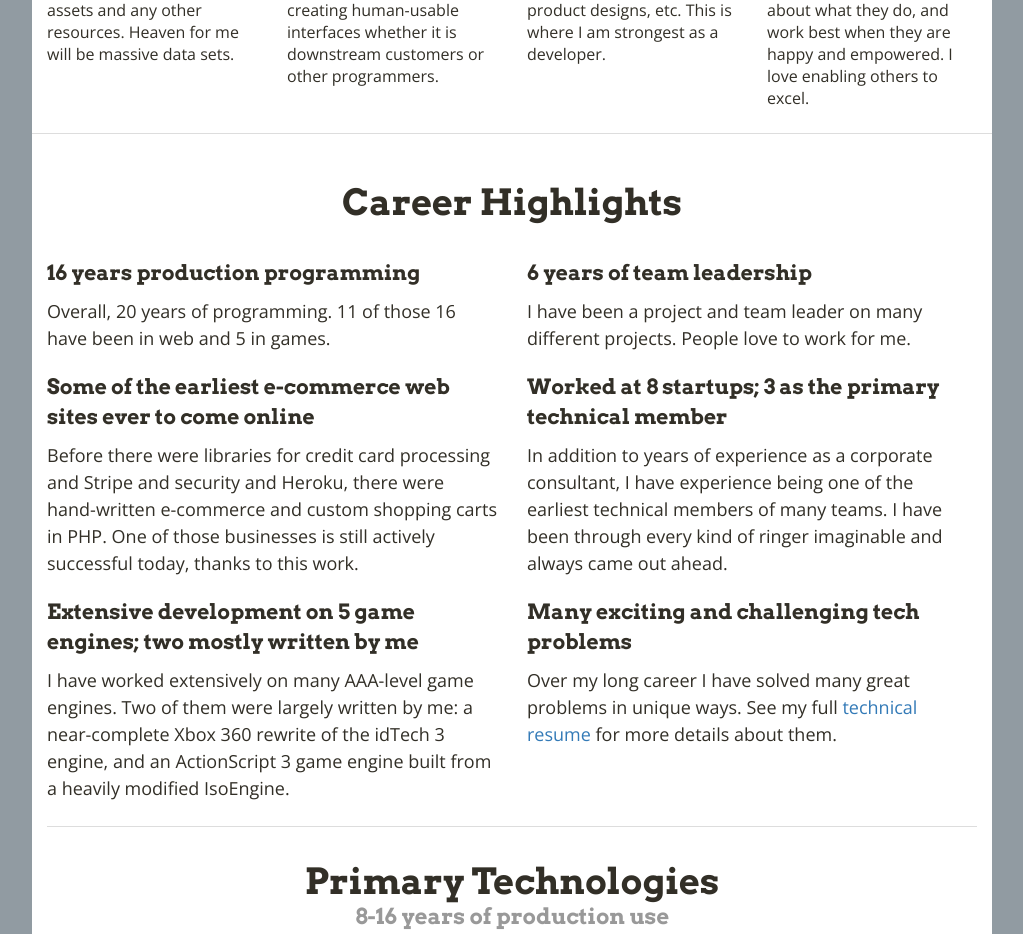
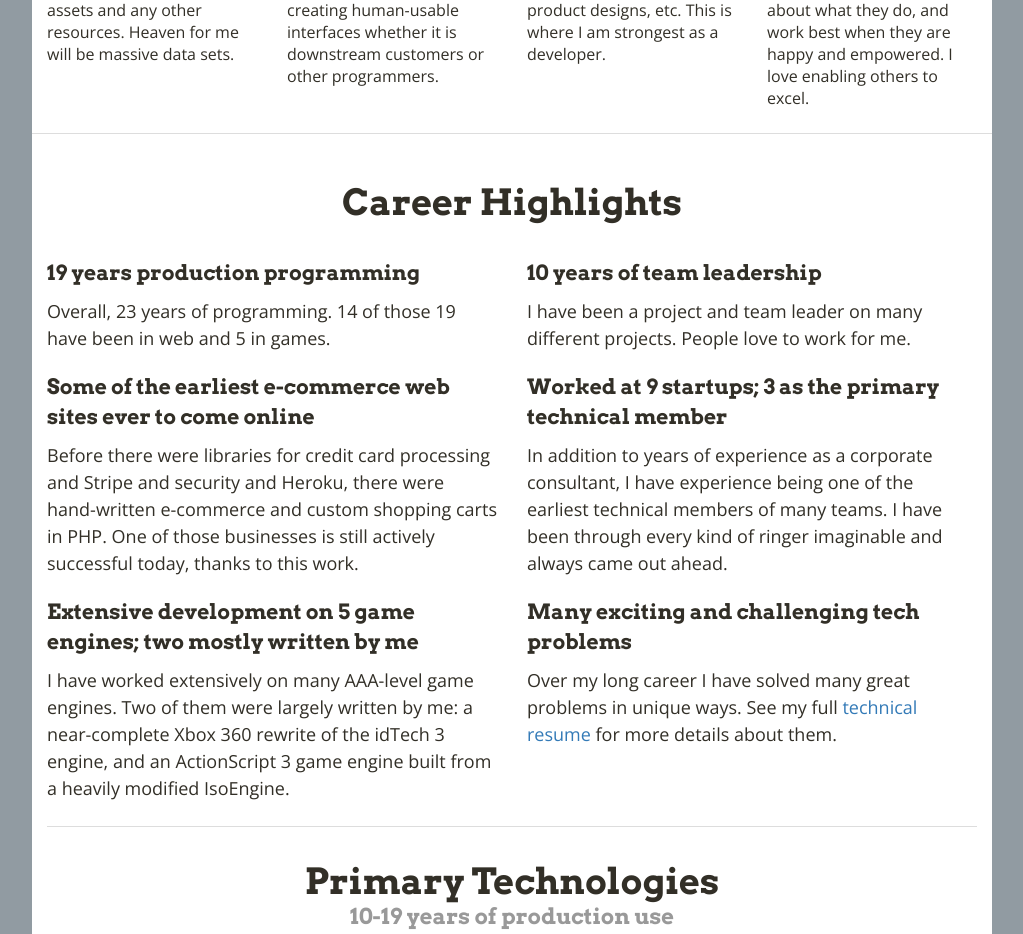
Before and after one commit to bbugh/bbugh.github.io-2015, a Jekyll site: the page built from index.html, in a window 1280 px wide and 1400 px high, scrolled down 1519 px, cut to the strip 0-934 px from the top of the window. Shown: the whole strip, without its empty margins (128-1151 px from the left). Built offline with Jekyll 4.4.1, drawn with Linux system fonts in a browser that asks for light colours; some of the changed text lies outside the part shown.

Commit message:
Updated old dates

```diff
--- a/_config.yml
+++ b/_config.yml
@@ -2,7 +2,7 @@
 title: Brian Bugh
 email: contact@brianbugh.me
 description: > # this means to ignore newlines until "baseurl:"
-  Brian Bugh is a Systems Engineer with sixteen years of professional
+  Brian Bugh is a Systems Engineer with nineteen years of professional
   programming experience in web and games, specialized in building the
   foundation for platforms and teams, robust designs, and inspiring
   leadership.
--- a/index.html
+++ b/index.html
@@ -14,7 +14,7 @@ id: intro
   <h1>BRIAN BUGH</h1>
   <p>— I am a —</p>
   <h2>Systems Engineer</h2>
-  <p class="lead">with <strong>eighteen years of professional programming experience</strong> in web and games. I specialize in building the foundation for platforms and teams, robust designs, and inspiring leadership.</p>
+  <p class="lead">with <strong>nineteen years of professional programming experience</strong> in web and games. I specialize in building the foundation for platforms and teams, robust designs, and inspiring leadership.</p>
   <p>— and —</p>
   <p class="lead"><strong>I love to solve impossible problems.</strong></p>
   <p class="lead">They can be in cutting edge web or games or robotic space mining or biotech or microfinance or embedded devices or energy hacking or something entirely new. If they think it can't be done, I want to be the one to do it.</p>
@@ -66,8 +66,8 @@ id: intro
   <div class="row">
     <div class="col-sm-6">
 
-      <h2>16 years production programming</h2>
-      <p>Overall, 20 years of programming. 11 of those 16 have been in web and 5 in games.</p>
+      <h2>19 years production programming</h2>
+      <p>Overall, 23 years of programming. 14 of those 19 have been in web and 5 in games.</p>
 
       <h2>Some of the earliest e-commerce web sites ever to come online</h2>
       <p>Before there were libraries for credit card processing and Stripe and security and Heroku, there were hand-written e-commerce and custom shopping carts in PHP. One of those businesses is still actively successful today, thanks to this work.</p>
@@ -78,10 +78,10 @@ id: intro
     </div>
     <div class="col-sm-6">
 
-      <h2>6 years of team leadership</h2>
+      <h2>10 years of team leadership</h2>
       <p>I have been a project and team leader on many different projects. People love to work for me.</p>
 
-      <h2>Worked at 8 startups; 3 as the primary technical member</h2>
+      <h2>Worked at 9 startups; 3 as the primary technical member</h2>
       <p>In addition to years of experience as a corporate consultant, I have experience being one of the earliest technical members of many teams. I have been through every kind of ringer imaginable and always came out ahead.</p>
 
       <h2>Many exciting and challenging tech problems</h2>
@@ -95,7 +95,7 @@ id: intro
 <div class="row headline">
   <div class="col-sm-12">
     <h1>Primary Technologies</h1>
-    <p class="subheading">8-16 years of production use</p>
+    <p class="subheading">10-19 years of production use</p>
   </div>
 </div>
 
--- a/resume.html
+++ b/resume.html
@@ -21,7 +21,7 @@ id: resume
     <h2>About Me</h2>
   </div>
   <div class="col-sm-9 column-divider">
-    I am a Systems Engineer with sixteen years of professional programming experience in web and games. I specialize in building the foundation for platforms and teams, robust designs, and inspiring leadership.
+    I am a Systems Engineer with nineteen years of professional programming experience in web and games. I specialize in building the foundation for platforms and teams, robust designs, and inspiring leadership.
 
     I love to solve impossible problems.
 
```
Also changed, not shown: about.html (+6 -6 lines).
